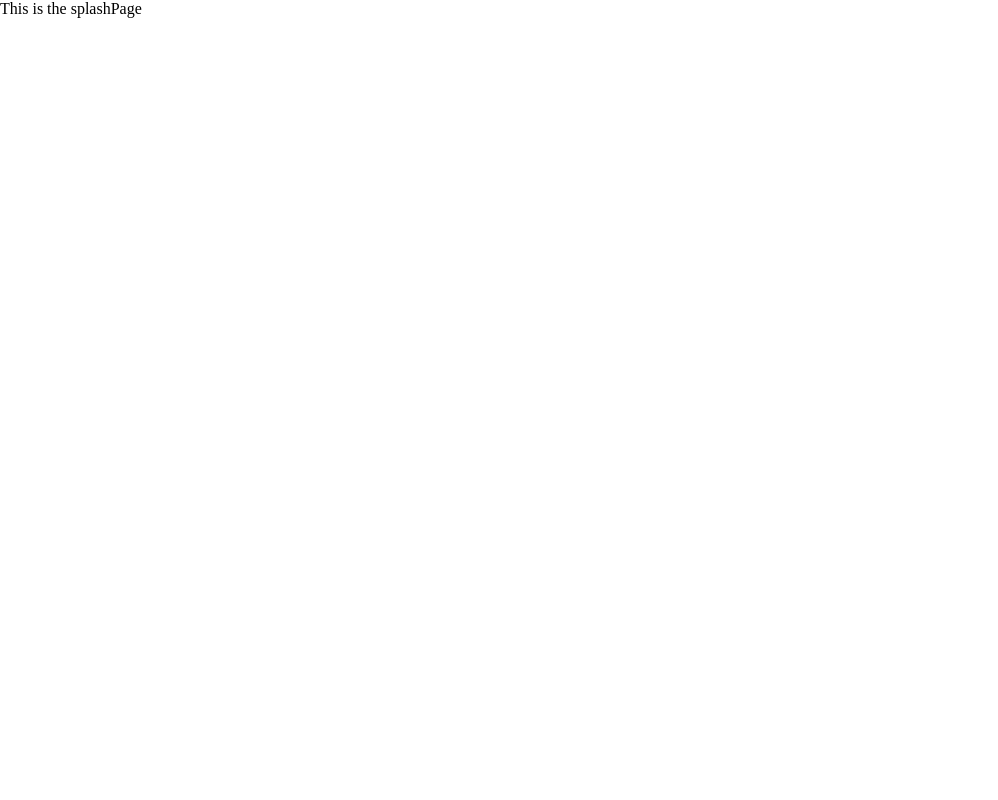
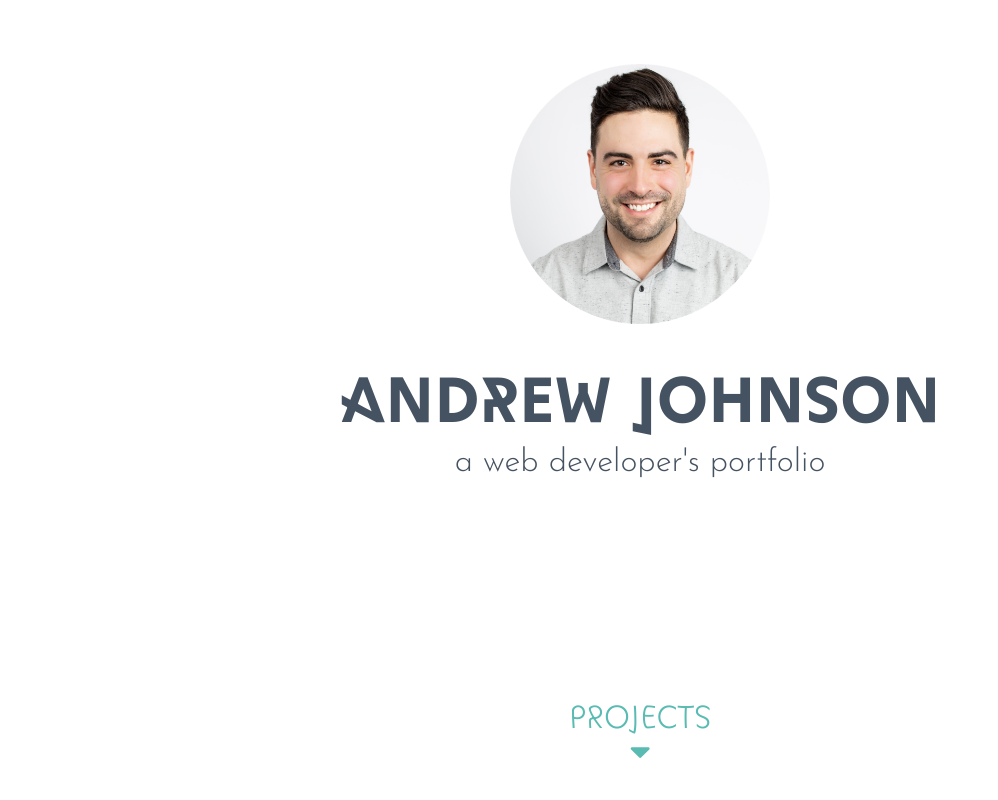
Before and after one commit to adj-dev/portfolio, a React (Create React App) app: page / in a window 1280 px wide. Shown: the top 800 px of the page, without its empty margins (0-998 px from the left). Built offline with nearby package versions, Linux system fonts and the light colour scheme.

Commit message:
Added splash

```diff
--- a/package.json
+++ b/package.json
@@ -3,6 +3,9 @@
   "version": "0.1.0",
   "private": true,
   "dependencies": {
+    "@fortawesome/fontawesome-svg-core": "^1.2.19",
+    "@fortawesome/free-solid-svg-icons": "^5.9.0",
+    "@fortawesome/react-fontawesome": "^0.1.4",
     "react": "^16.8.6",
     "react-dom": "^16.8.6",
     "react-router-dom": "^5.0.1",
--- a/src/App.js
+++ b/src/App.js
@@ -1,6 +1,6 @@
 import React from 'react'
 import { BrowserRouter as Router, Switch, Route } from 'react-router-dom'
-import SplashPage from './components/SplashPage'
+import Main from './components/Main'
 import PageNotFound from './components/PageNotFound'
 
 import './assets/css/index.css'
@@ -8,7 +8,7 @@ import './assets/css/index.css'
 const app = () => (
   <Router>
     <Switch>
-      <Route exact path='/' component={SplashPage} />
+      <Route exact path='/' component={Main} />
       <Route component={PageNotFound} />
     </Switch>
   </Router>
--- a/src/assets/css/index.css
+++ b/src/assets/css/index.css
@@ -1,3 +1,5 @@
+@import url('https://fonts.googleapis.com/css?family=Josefin+Sans:100,300,400,700&display=swap');
+
 @font-face {
   font-family: 'Movement';
   src: url('../fonts/MovementV.ttf');
@@ -11,11 +13,28 @@
 
 body {
   margin: 0;
+  font-family: 'Josefin Sans', 'sans-serif';
+  color: #455261;
+}
+
+h1,
+h2,
+h3,
+h4,
+h5,
+h6 {
+  margin: 0;
 }
 
 h1 {
-  --max-size: 50;
-  --min-size: 25;
+  --max-size: 62;
+  --min-size: 36;
+  font-size: var(--responsive);
+}
+
+h2 {
+  --max-size: 32;
+  --min-size: 26;
   font-size: var(--responsive);
 }
 
@@ -23,3 +42,9 @@ a {
   text-decoration: none;
   color: inherit;
 }
+
+/*---------------Structural------------------*/
+
+.row {
+  display: flex;
+}
--- /dev/null
+++ b/src/components/Main/Projects/index.js
@@ -0,0 +1,12 @@
+import React from 'react'
+import './style.css'
+
+const Projects = () => {
+  return (
+    <div id='projects'>
+      <h1>coming soon...</h1>
+    </div>
+  )
+}
+
+export default Projects
--- /dev/null
+++ b/src/components/Main/Projects/style.css
@@ -0,0 +1,9 @@
+#projects {
+  height: 100vh;
+  background: #59bbb2;
+  display: flex;
+  justify-content: center;
+  align-items: center;
+  font-size: 8rem;
+  color: #fff;
+}
--- /dev/null
+++ b/src/components/Main/Splash/index.js
@@ -0,0 +1,33 @@
+import React from 'react'
+import { FontAwesomeIcon } from "@fortawesome/react-fontawesome";
+import { faCaretDown } from "@fortawesome/free-solid-svg-icons";
+import './style.css'
+
+const Splash = () => {
+
+  const scrollToProjects = () => {
+    let to = document.getElementById("projects").offsetTop;
+    window.scrollTo({
+      top: to,
+      behavior: "smooth"
+    });
+  }
+
+  return (
+    <div id='splash'>
+      <div className='splash-img'>
+        <img src={require('../../../assets/images/headshot.png')} alt="" />
+      </div>
+      <h1>ANDREW JOHNSON</h1>
+      <div className="splash-brief">
+        <h2>a web developer's portfolio</h2>
+      </div>
+      <div className="scroll-btn" onClick={scrollToProjects}>
+        projects
+        <FontAwesomeIcon icon={faCaretDown} />
+      </div>
+    </div>
+  )
+}
+
+export default Splash
--- /dev/null
+++ b/src/components/Main/Splash/style.css
@@ -0,0 +1,53 @@
+#splash {
+  position: relative;
+  box-sizing: border-box;
+  height: 100vh;
+  display: flex;
+  flex-direction: column;
+  align-items: center;
+  padding-top: 8vmin;
+}
+
+#splash h1 {
+  font-family: 'Movement', sans-serif;
+  font-variation-settings: 'wght' 700, 'SPAC' 100;
+  margin: 1.8rem 0 .8rem;
+}
+
+.splash-img > img {
+  --max-size: 250;
+  --min-size: 150;
+  width: var(--responsive);
+}
+
+.splash-brief h2 {
+  font-weight: 300;
+  color: #455261;
+}
+
+.scroll-btn {
+  position: absolute;
+  display: flex;
+  flex-direction: column;
+  align-items: center;
+  bottom: 2rem;
+  --max-size: 32;
+  --min-size: 26;
+  font-size: var(--responsive);
+  font-family: 'Movement', sans-serif;
+  color: #59bbb2;
+  font-variation-settings: 'wght' 300, 'SPAC' 110;
+  transition: .3s font-variation-settings ease;
+  cursor: default;
+}
+
+.scroll-btn:hover {
+  font-variation-settings: 'wght' 800, 'SPAC' 100;
+}
+
+
+@media screen and (max-height: 560px) {
+  #splash {
+    height: 560px;
+  }
+}
--- /dev/null
+++ b/src/components/Main/index.js
@@ -0,0 +1,15 @@
+import React from 'react'
+import Splash from './Splash'
+import Projects from './Projects'
+import './style.css'
+
+const Main = () => {
+  return (
+    <>
+      <Splash />
+      <Projects />
+    </>
+  )
+}
+
+export default Main
--- a/src/components/PageNotFound/style.css
+++ b/src/components/PageNotFound/style.css
@@ -6,7 +6,7 @@
   text-align: center;
   cursor: pointer;
   font-variation-settings: "wght" 100, "SPAC" 120;
-  transition: font-variation-settings .3s ease;
+  transition: .3s font-variation-settings ease;
 }
 
 .page-not-found h1:hover {
--- a/src/components/SplashPage/index.js
+++ /dev/null
@@ -1,11 +0,0 @@
-import React from 'react'
-
-const SplashPage = () => {
-  return (
-    <div>
-      This is the splashPage
-    </div>
-  )
-}
-
-export default SplashPage
```
Also changed, not shown: src/assets/images/headshot.png (added), src/components/Main/style.css (added), 1 other file (tests, documents, lock files or other folders).
